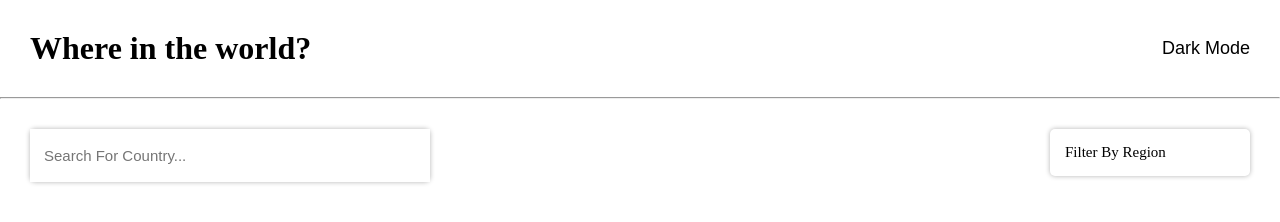
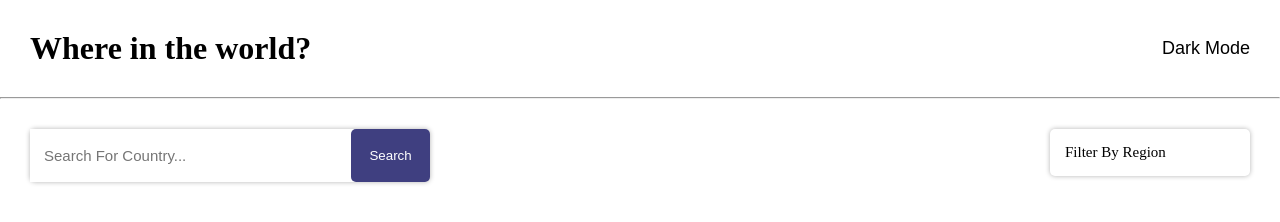
Before and after one commit to Romanjon95/List-of-the-countries, a plain HTML site: page index.html in a window 1280 px wide. Drawn offline with Linux system fonts and the light colour scheme; no server answers.

Commit message:
Second commit

```diff
--- a/index.html
+++ b/index.html
@@ -17,6 +17,7 @@
   <div class="container">
     <div class="form-control">
       <input type="text" placeholder="Search For Country..." class="search">
+      <button class="click">Search</button>
     </div>
     <div class="drop-down-container">
       <div class="drop-down">
```
